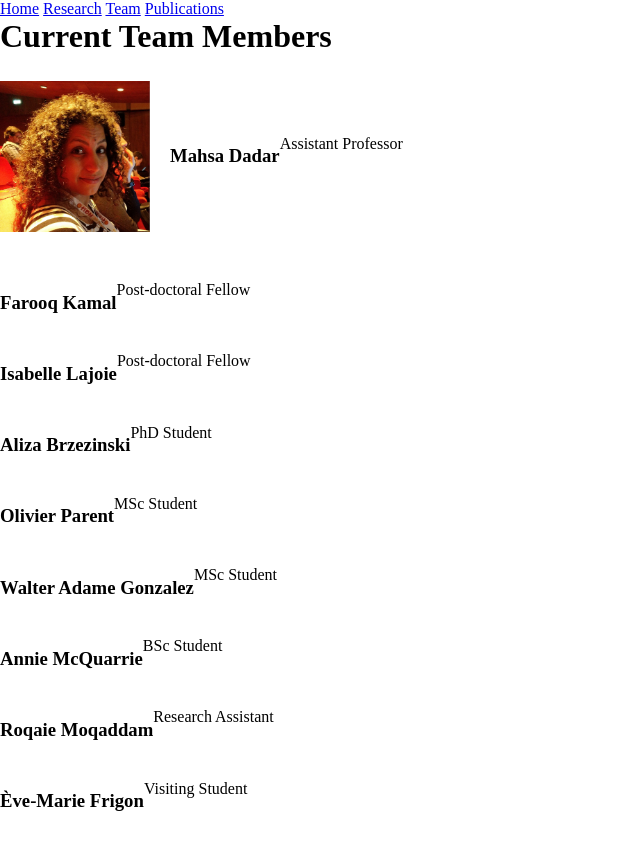
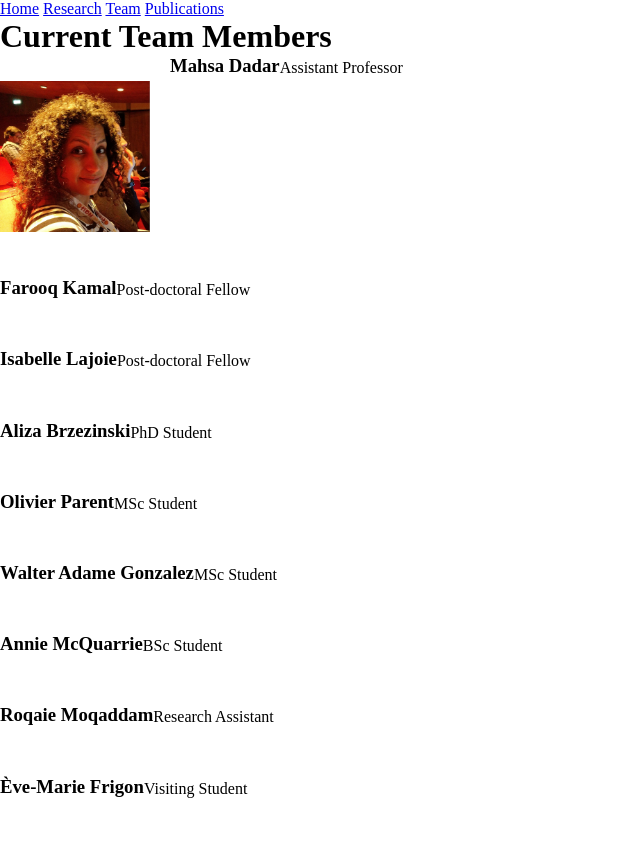
Before and after one commit to VANDAlab/VANDAlab.github.io, a Jekyll site: the page team.html, which Jekyll copies as it is, in a window 1280 px wide. Shown: the top 850 px of the page, without its empty margins (0-640 px from the left). Built offline with Jekyll 4.4.1, drawn with Linux system fonts in a browser that asks for light colours.

Commit message:
Update style.css

```diff
--- a/assets/css/style.css
+++ b/assets/css/style.css
@@ -69,8 +69,12 @@ img {
 /* Team member styles */
 .person {
   display: flex; /* Use flexbox to align the content */
-  align-items: center; /* Vertically align items in the center */
   margin-bottom: 20px; /* Add space below each person container */
+}
+.person-content {
+  display: flex;
+  flex-direction: column;
+  justify-content: center;
 }
 
 .person img {
```
